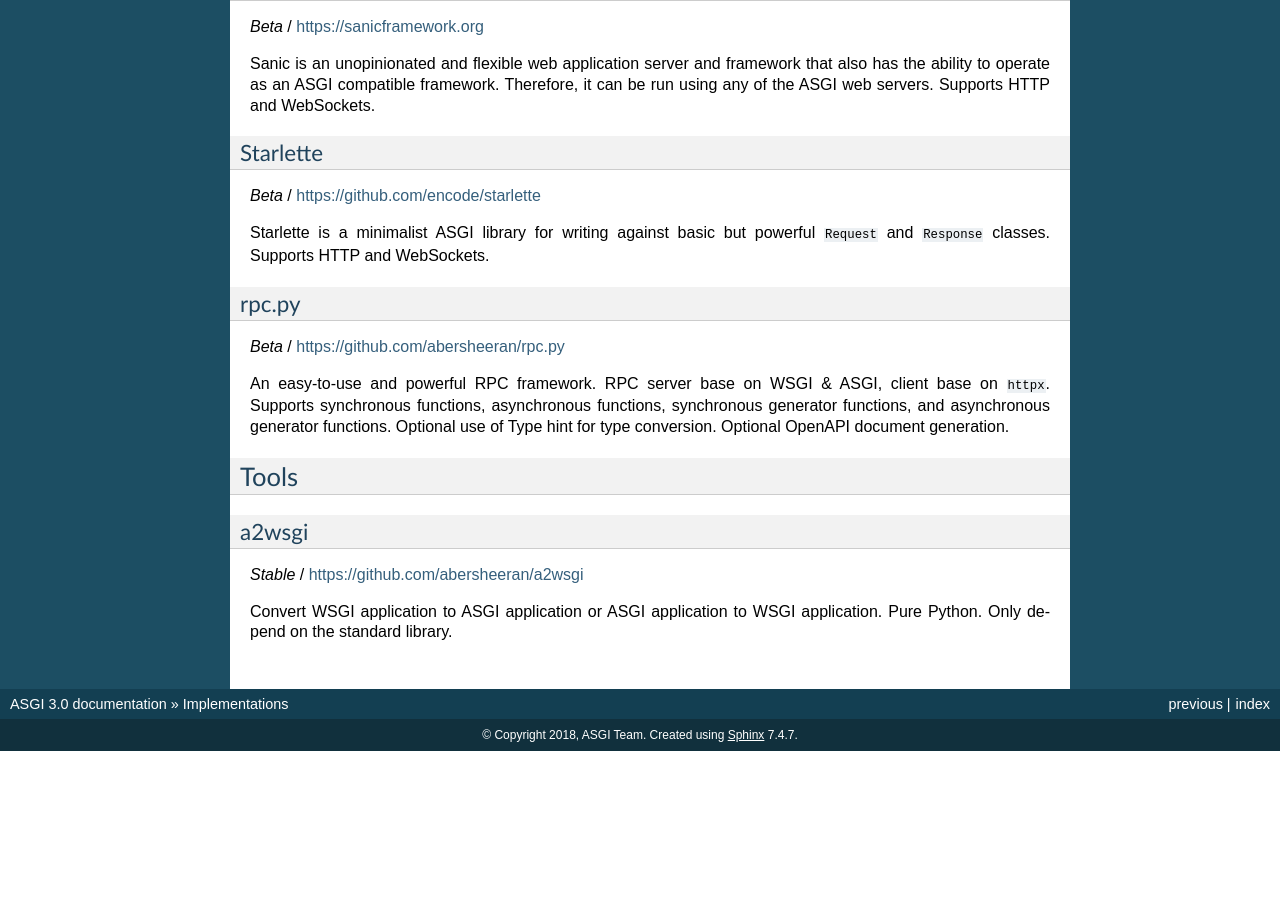
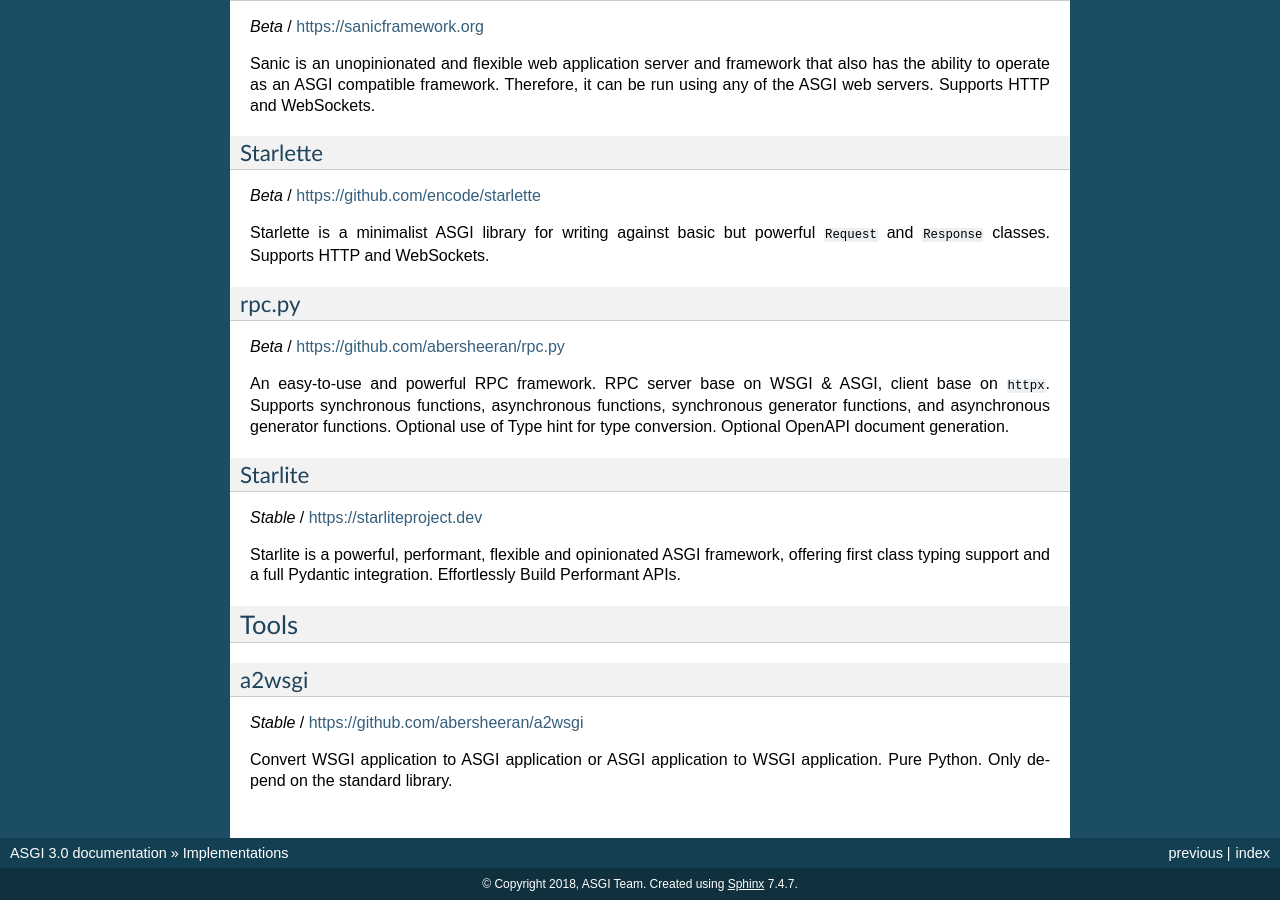
Before and after one commit to goldentroll/asgiref, a Sphinx documentation site: the page built from docs/implementations.rst, in a window 1280 px wide and 900 px high, scrolled down 1446 px. Built offline with Sphinx 7.4.7, drawn with Linux system fonts in a browser that asks for light colours; before the commit the page ends 2197 px from its top, so only the background shows below that.

Commit message:
add starlite to application frameworks (#378)

```diff
--- a/docs/implementations.rst
+++ b/docs/implementations.rst
@@ -114,6 +114,16 @@ generator functions, and asynchronous generator functions. Optional use of Type
 for type conversion. Optional OpenAPI document generation.
 
 
+Starlite
+---------------
+
+*Stable* / https://starliteproject.dev
+
+Starlite is a powerful, performant, flexible and opinionated ASGI framework, offering
+first class typing support and a full Pydantic integration. Effortlessly Build Performant
+APIs.
+
+
 Tools
 =====
 
```
